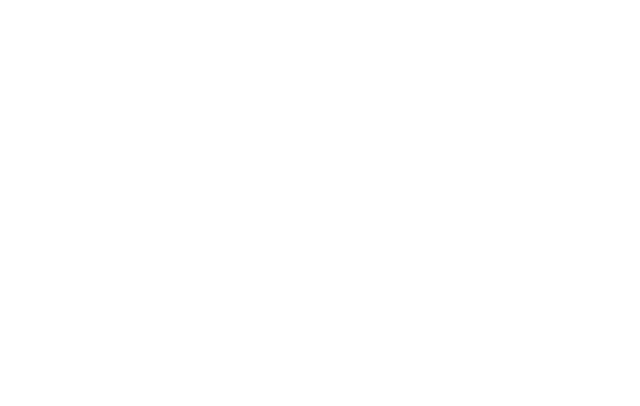
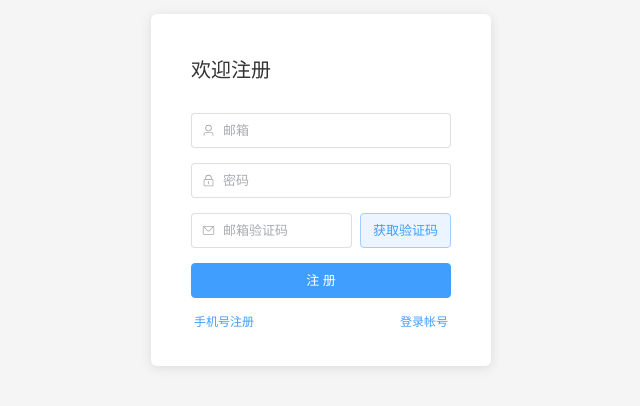
Before and after one commit to Glimound/mini-bom-frontend, a Vue app: page /register in a window 1280 px wide. Shown: the part 210-616 px from the top of the page, without its empty margins (319-959 px from the left). Built offline with nearby package versions, Linux system fonts and the light colour scheme.

Commit message:
完成注册界面ui

```diff
--- a/src/views/LoginPage.vue
+++ b/src/views/LoginPage.vue
@@ -48,7 +48,7 @@
       <el-form-item>
         <div class="toggle-area">
           <el-button @click="toggleChange" class="button-text" type="primary" link>{{ loginTypeButtonText }}</el-button>
-          <el-button class="button-text" type="primary" link>忘记密码</el-button>
+          <el-button @click="routeToRegister" class="button-text" type="primary" link>注册帐号</el-button>
         </div>
       </el-form-item>
     </el-form>
@@ -58,6 +58,7 @@
 <script setup>
 import { ref, computed } from 'vue';
 import { User, Lock, Message } from '@element-plus/icons-vue'
+import { useRouter } from 'vue-router';
 
 const loginForm = ref({
   account: '',
@@ -78,6 +79,7 @@
 const errorMessage = ref("")
 let emailGetCodeTimer = null
 let phoneGetCodeTimer = null
+const router = useRouter()
 
 const getCodeDesc = computed(() => {
   if (emailLoginToggle.value) {
@@ -239,6 +241,10 @@
     // commit
   }
 }
+
+function routeToRegister() {
+  router.push('/register')
+}
 </script>
 
 <style lang="scss">
--- a/src/views/RegisterPage.vue
+++ b/src/views/RegisterPage.vue
@@ -1,11 +1,315 @@
 <template>
-
+  <div class="form-container">
+    <el-form :model="registerForm">
+      <p>欢迎注册</p>
+      <el-alert v-if="error" :title="errorMessage" type="error" show-icon :closable="false" />
+      <el-form-item>
+        <el-input
+          class="input"
+          v-model="registerForm.account"
+          type="text"
+          :placeholder="accountPlaceholder"
+          :prefix-icon="User"
+        />
+      </el-form-item>
+      <el-form-item>
+        <el-input
+          class="input"
+          v-model="registerForm.password"
+          type="password"
+          placeholder="密码"
+          show-password
+          :prefix-icon="Lock"
+        />
+      </el-form-item>
+      <el-form-item>
+        <el-input
+          class="input"
+          v-model="registerForm.code"
+          type="text"
+          :placeholder="codePlaceholder"
+          :prefix-icon="Message"
+          style="width: 62%;"
+        />
+        <el-button
+          class="button-get-code"
+          type="primary"
+          plain
+          @click="getCode"
+          :disabled="getCodeDisabled"
+          :loading="getCodeLoading"
+        >
+          {{ getCodeDesc }}
+        </el-button>
+      </el-form-item>
+      <el-form-item>
+        <el-button class="button-register" type="primary" @click="register">注 册</el-button>
+      </el-form-item>
+      <el-form-item>
+        <div class="toggle-area">
+          <el-button @click="toggleChange" class="button-text" type="primary" link>{{ registerTypeButtonText }}</el-button>
+          <el-button @click="routeToLogin" class="button-text" type="primary" link>登录帐号</el-button>
+        </div>
+      </el-form-item>
+    </el-form>
+  </div>
 </template>
 
 <script setup>
+import { ref, computed } from 'vue';
+import { User, Lock, Message } from '@element-plus/icons-vue'
+import { useRouter } from 'vue-router';
 
+const registerForm = ref({
+  account: '',
+  password: '',
+  code: ''
+})
+const emailRegisterToggle = ref(true)
+const emailGetCodeDisabled = ref(false)
+const phoneGetCodeDisabled = ref(false)
+const emailGetCodeLoading = ref(false)
+const phoneGetCodeLoading = ref(false)
+const accountPlaceholder = ref('邮箱')
+const codePlaceholder = ref('邮箱验证码')
+const registerTypeButtonText = ref('手机号注册')
+const emailGetCodeCountDown = ref(0)
+const phoneGetCodeCountDown = ref(0)
+const error = ref(false)
+const errorMessage = ref("")
+let emailGetCodeTimer = null
+let phoneGetCodeTimer = null
+const router = useRouter()
+
+const getCodeDesc = computed(() => {
+  if (emailRegisterToggle.value) {
+    return (emailGetCodeCountDown.value == 0) ? '获取验证码' : `${emailGetCodeCountDown.value}秒后重发`
+  } else {
+    return (phoneGetCodeCountDown.value == 0) ? '获取验证码' : `${phoneGetCodeCountDown.value}秒后重发`
+  }
+})
+
+const getCodeDisabled = computed(() => {
+  if (emailRegisterToggle.value && emailGetCodeDisabled.value) {
+    return true
+  } else if (!emailRegisterToggle.value && phoneGetCodeDisabled.value) {
+    return true
+  } else {
+    return false
+  }
+})
+
+const getCodeLoading = computed(() => {
+  if (emailRegisterToggle.value && emailGetCodeLoading.value) {
+    return true
+  } else if (!emailRegisterToggle.value && phoneGetCodeLoading.value) {
+    return true
+  } else {
+    return false
+  }
+})
+
+function toggleChange() {
+  emailRegisterToggle.value = !emailRegisterToggle.value
+  error.value = false
+  if (emailRegisterToggle.value == true) {
+    accountPlaceholder.value = "邮箱"
+    codePlaceholder.value = "邮箱验证码"
+    registerTypeButtonText.value = "手机号注册"
+  } else {
+    accountPlaceholder.value = "手机号"
+    codePlaceholder.value = "短信验证码"
+    registerTypeButtonText.value = "邮箱注册"
+  }
+}
+
+function getCode() {
+  if (emailRegisterToggle.value) {
+    // check
+    if (!loginForm.value.account) {
+      error.value = true
+      errorMessage.value = "邮箱不能为空"
+      return
+    }
+    if (!loginForm.value.password) {
+      error.value = true
+      errorMessage.value = "密码不能为空"
+      return
+    }
+
+    // set status
+    error.value = false
+    emailGetCodeDisabled.value = true
+    emailGetCodeLoading.value = true
+
+    // get code
+
+    // set text
+    emailGetCodeLoading.value = false
+    emailGetCodeCountDown.value = 60
+    emailGetCodeTimer = setInterval(() => {
+      emailGetCodeCountDown.value -= 1
+      if (emailGetCodeCountDown.value <= 0) {
+        clearInterval(emailGetCodeTimer)
+        emailGetCodeTimer = null
+        emailGetCodeDisabled.value = false
+      }
+    }, 1000)
+  } else {
+    // check
+    if (!registerForm.value.account) {
+      error.value = true
+      errorMessage.value = "手机号不能为空"
+      return
+    }
+    if (!registerForm.value.password) {
+      error.value = true
+      errorMessage.value = "密码不能为空"
+      return
+    }
+
+    // set status
+    error.value = false
+    phoneGetCodeDisabled.value = true
+    phoneGetCodeLoading.value = true
+
+    // get code
+
+    // set text
+    phoneGetCodeLoading.value = false
+    phoneGetCodeCountDown.value = 60
+    phoneGetCodeTimer = setInterval(() => {
+      phoneGetCodeCountDown.value -= 1
+      if (phoneGetCodeCountDown.value <= 0) {
+        clearInterval(phoneGetCodeTimer)
+        phoneGetCodeTimer = null
+        phoneGetCodeDisabled.value = false
+      }
+    }, 1000)
+  }
+}
+
+function register() {
+  if (emailRegisterToggle.value) {
+    // check
+    if (!registerForm.value.account) {
+      error.value = true
+      errorMessage.value = "邮箱不能为空"
+      return
+    }
+    if (!registerForm.value.password) {
+      error.value = true
+      errorMessage.value = "密码不能为空"
+      return
+    }
+    if (!registerForm.value.code) {
+      error.value = true
+      errorMessage.value = "验证码不能为空"
+      return
+    }
+
+    // set status
+    error.value = false
+
+    // get code
+
+    // commit
+
+  } else {
+    // check
+    if (!registerForm.value.account) {
+      error.value = true
+      errorMessage.value = "手机号不能为空"
+      return
+    }
+    if (!registerForm.value.password) {
+      error.value = true
+      errorMessage.value = "密码不能为空"
+      return
+    }
+    if (!registerForm.value.code) {
+      error.value = true
+      errorMessage.value = "验证码不能为空"
+      return
+    }
+
+    // set status
+    error.value = false
+
+    // get code
+
+    // commit
+  }
+}
+
+function routeToLogin() {
+  router.push('/login')
+}
 </script>
 
 <style lang="scss">
+.form-container {
+  display: flex;
+  justify-content: center;
+  align-items: center;
+  height: 100vh;
+  background-color: #f5f5f5;
 
+  .el-form {
+    width: 260px;
+    padding: 20px 40px 20px 40px;
+    background: white;
+    border-radius: 6px;
+    box-shadow: 0 2px 12px rgba(0,0,0,0.1);
+
+    .el-form-item {
+      margin-top: 15px;
+      margin-bottom: 15px;
+
+      .button-register {
+        font-size: 13px;
+        width: 100%;
+        height: 35px;
+      }
+
+      .button-get-code {
+        font-size: 13px;
+        width: 35%;
+        height: 35px;
+        margin-left: auto;
+      }
+
+      .button-text {
+        font-size: 12px;
+      }
+    }
+
+    .toggle-area {
+      display: flex;
+      width: 100%;
+      justify-content: space-between;
+    }
+
+    p {
+      color: #000000cc;
+      font-size: 20px;
+      text-align: left;
+      margin-bottom: 30px;
+    }
+
+    .el-alert {
+      height: 35px;
+      margin-top: -10px;
+
+      :first-child {
+        font-size: 13px;
+      }
+    }
+
+    .input {
+      font-size: 13px;
+      height: 35px;
+    }
+  }
+}
 </style>
```
